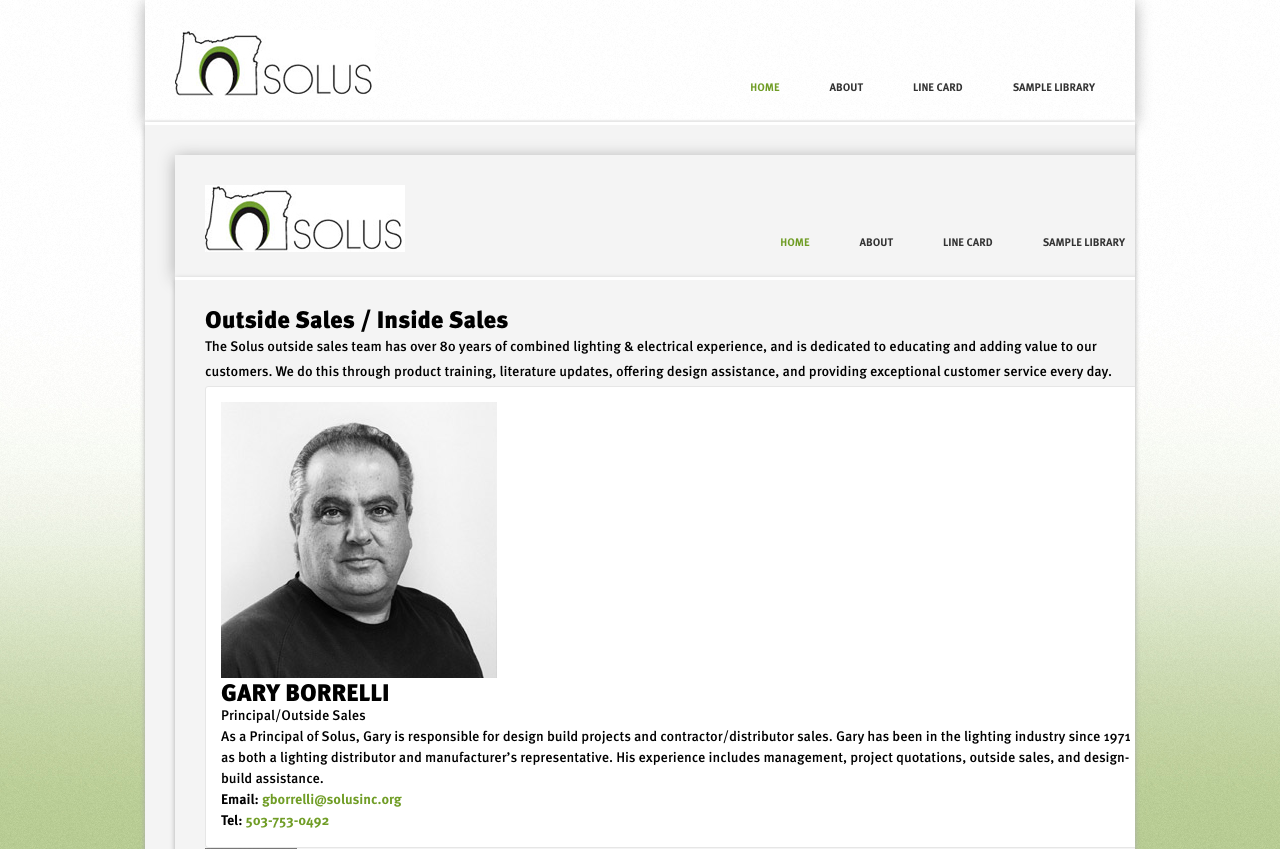
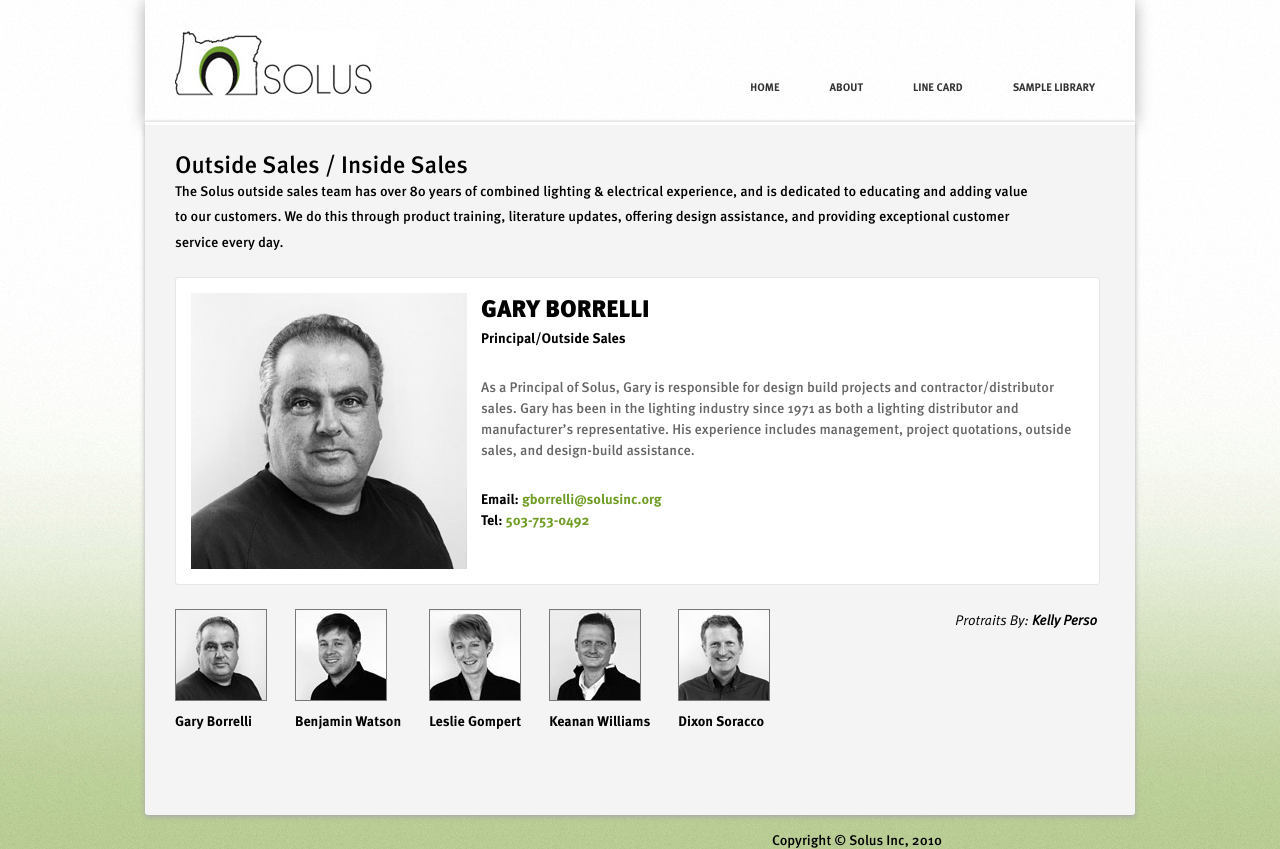
Before and after one commit to benjaminfisher/solus, a PHP site: page /people.php in a window 1280 px wide. Shown: the top 849 px of the page. Run offline with PHP 8.4, Linux system fonts and the light colour scheme; some libraries are stand-ins or nearby versions.

Commit message:
PHP conversion in progress

```diff
--- a/_header.php
+++ b/_header.php
@@ -1,12 +1,8 @@
+<?php
+	$current_page = strstr(basename($_SERVER['PHP_SELF']), '.', TRUE);
+?>
+
 <!DOCTYPE HTML>
-<html lang="en-US">
-<head>
-	<meta charset="UTF-8">
-	<title>Solus - Home</title>
-
-	<link rel="stylesheet" href="stylesheets/screen.css" media="screen, projection" rel="stylesheet" />
-
-	<!DOCTYPE HTML>
 <html lang="en-US">
 <head>
 	<meta charset="UTF-8">
@@ -16,45 +12,23 @@
 
 	<script src="http://cdnjs.cloudflare.com/ajax/libs/headjs/0.96/head.min.js"></script>
 </head>
-<body class="home">
+<body class="<?php echo $current_page ?>">
 	<header>
-		<a href="index.html"><h1>Solus</h1></a>
+		<a href="index.php"><h1>Solus</h1></a>
 		<nav>
 			<ul>
-				<li class="current"><a href="index.html">Home</a></li>
-				<li><a href="about.html">About</a>
+				<li><a href="index.php">Home</a></li>
+				<li><a href="about.php">About</a>
 					<ul class="sub">
-						<li><a href="people.html">People</a></li>
+						<li><a href="people.php">People</a></li>
 						<li><a href="#">Green Initiative</a></li>
 						<li><a href="#">Territory</a></li>
 					</ul>
 				</li>
-				<li><a href="linecard.html">Line Card</a></li>
-				<li><a href="samplelibrary.html">Sample Library</a></li>
+				<li><a href="line-card.php">Line Card</a></li>
+				<li><a href="sample-library.php">Sample Library</a></li>
 			</ul>
 		</nav>
 	</header>
-
-	<div class="content">
-</head>
-<body class="home">
-	<header>
-		<a href="index.html"><h1>Solus</h1></a>
-		<nav>
-			<ul>
-				<li class="current"><a href="index.html">Home</a></li>
-				<li><a href="about.html">About</a>
-					<ul class="sub">
-						<li><a href="people.html">People</a></li>
-						<li><a href="#">Green Initiative</a></li>
-						<li><a href="#">Territory</a></li>
-					</ul>
-				</li>
-				<li><a href="linecard.html">Line Card</a></li>
-				<li><a href="samplelibrary.html">Sample Library</a></li>
-			</ul>
-		</nav>
-	</header>
-
 	<!-- Begin Content Div (ends in _footer.php) -->
 	<div class="content">
--- a/sass/screen.scss
+++ b/sass/screen.scss
@@ -42,7 +42,7 @@
   }
 }
 
-.home div.content div.copy {
+.index div.content div.copy {
   margin-top:15px;
   width: 888px;
 }
@@ -106,6 +106,10 @@
 
   } // End about gallery styles
 } // End About page specific styles
+
+.people{
+  @extend .about;
+}
 
 //*** Start unique styles for Line Card Page ***//
 .line-card{
@@ -315,7 +319,7 @@
 } // End Line Card page specific sytles
 
 //*** Start unique styles for Sample Library Page ***//
-.samplelibrary{
+.sample-library{
   div.content div.copy{
     min-height:590px;
     width: 600px;
--- a/stylesheets/screen.css
+++ b/stylesheets/screen.css
@@ -419,83 +419,83 @@
 }
 
 /* line 45, ../sass/screen.scss */
-.home div.content div.copy {
+.index div.content div.copy {
   margin-top: 15px;
   width: 888px;
 }
 
 /* line 53, ../sass/screen.scss */
-.about div.content {
+.about div.content, .people div.content {
   overflow: auto;
 }
 /* line 56, ../sass/screen.scss */
-.about div.content > h2 {
+.about div.content > h2, .people div.content > h2 {
   font-weight: 100;
 }
 /* line 57, ../sass/screen.scss */
-.about div.content > p {
+.about div.content > p, .people div.content > p {
   margin-right: 7em;
   margin-bottom: 1.5em;
 }
 /* line 59, ../sass/screen.scss */
-.about div.content aside.sidebar {
+.about div.content aside.sidebar, .people div.content aside.sidebar {
   margin-left: 20px;
   width: 275px;
 }
 /* line 64, ../sass/screen.scss */
-.about div.content article.copy {
+.about div.content article.copy, .people div.content article.copy {
   margin-right: 35px;
   margin-bottom: 24px;
 }
 /* line 67, ../sass/screen.scss */
-.about div.content article.copy img {
+.about div.content article.copy img, .people div.content article.copy img {
   float: left;
   margin-right: 1em;
 }
 /* line 69, ../sass/screen.scss */
-.about div.content article.copy h2, .about div.content article.copy h3 {
+.about div.content article.copy h2, .people div.content article.copy h2, .about div.content article.copy h3, .people div.content article.copy h3 {
   line-height: 1.5em;
 }
 /* line 70, ../sass/screen.scss */
-.about div.content article.copy h3 {
+.about div.content article.copy h3, .people div.content article.copy h3 {
   font-weight: bold;
 }
 /* line 72, ../sass/screen.scss */
-.about div.content article.copy p.bio {
+.about div.content article.copy p.bio, .people div.content article.copy p.bio {
   color: #666;
   margin: 2em 0;
 }
 /* line 75, ../sass/screen.scss */
-.about div.content div.copy {
+.about div.content div.copy, .people div.content div.copy {
   padding: 20px;
   height: 530px;
   min-height: 585px;
   width: 560px;
 }
 /* line 81, ../sass/screen.scss */
-.about div.content div.copy h2 {
+.about div.content div.copy h2, .people div.content div.copy h2 {
   line-height: 2.5em;
 }
 /* line 85, ../sass/screen.scss */
-.about div.gallery {
+.about div.gallery, .people div.gallery {
   float: left;
   width: inherit;
 }
 /* line 89, ../sass/screen.scss */
-.about div.gallery ul li {
+.about div.gallery ul li, .people div.gallery ul li {
   float: left;
   margin-right: 2em;
 }
 /* line 93, ../sass/screen.scss */
-.about div.gallery ul li a {
+.about div.gallery ul li a, .people div.gallery ul li a {
   color: #000;
 }
 /* line 94, ../sass/screen.scss */
-.about div.gallery ul li a:hover figcaption {
+.about div.gallery ul li a:hover figcaption, .people div.gallery ul li a:hover figcaption {
   color: #709d26;
 }
 /* line 98, ../sass/screen.scss */
-.about div.gallery footer.credits {
+.about div.gallery footer.credits, .people div.gallery footer.credits {
   margin-right: 38px;
   position: absolute;
   right: 0px;
```
Also changed, not shown: other parts of stylesheets/screen.css (+91 -91 lines), line-card.php (renamed from linecard.php), sample-library.php (renamed from samplelibrary.php).
